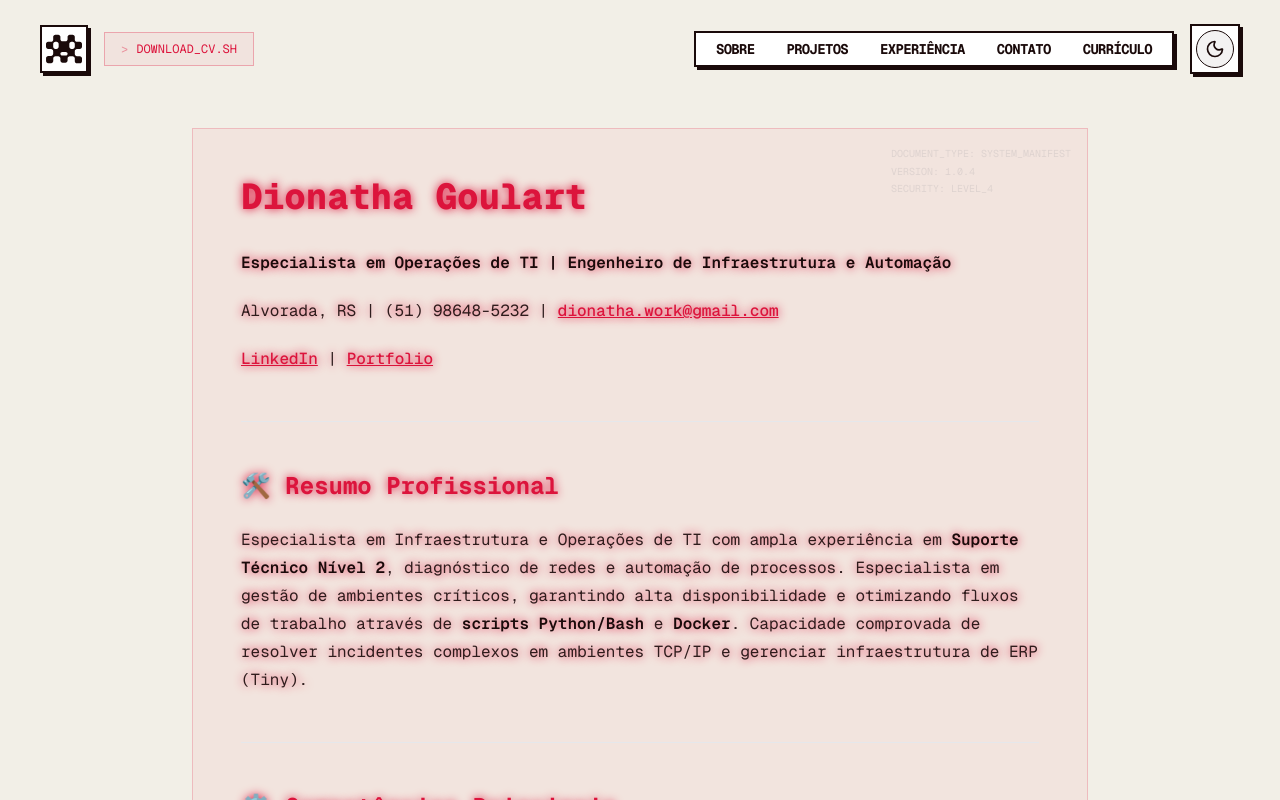
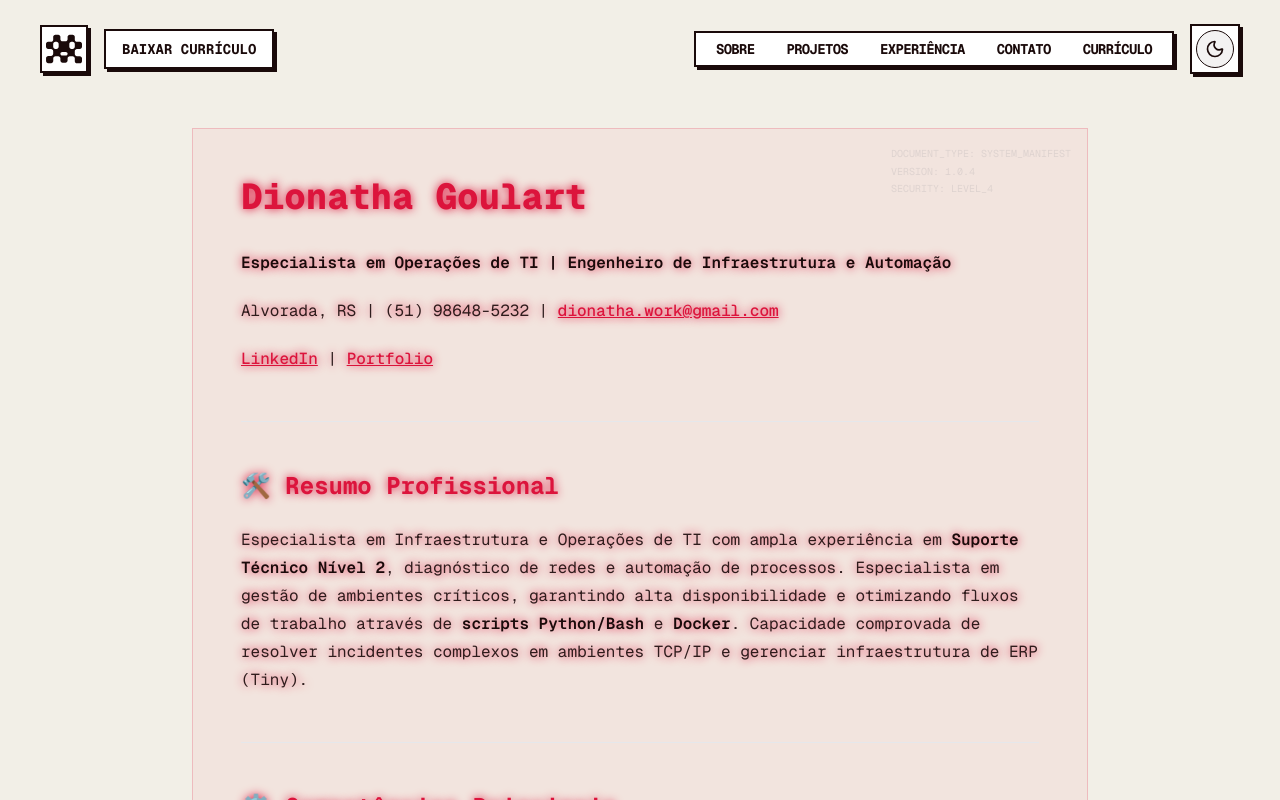
Before and after one commit to DionathaGoulart/Portfolio, a Next.js app: page /ti/cv in a window 1280 px wide. Shown: the top 800 px of the page. Built offline with nearby package versions, Linux system fonts and the light colour scheme.

Commit message:
fix(header/ti): restore original retro style for TI header and print button

```diff
--- a/src/components/shared/PrintButton.tsx
+++ b/src/components/shared/PrintButton.tsx
@@ -56,19 +56,23 @@ export function PrintButton({
           "uppercase transition-all duration-200 disabled:opacity-50 cursor-pointer flex items-center gap-2 group",
           isDev
             ? "border border-accent/30 bg-accent/5 px-3 py-1.5 md:px-4 md:py-2 text-accent hover:bg-accent hover:text-white text-[10px] md:text-xs font-mono"
-            : "border border-accent/40 bg-accent/10 text-accent px-4 py-2 rounded hover:bg-accent hover:text-white font-black tracking-widest text-sm",
+            : "retro-border bg-card px-4 py-2 retro-shadow-sm font-bold text-sm hover:bg-accent hover:text-white",
         )}
       >
         {isGenerating ? (
           <span className="animate-pulse">
-            {isDev ? "_EXECUTING..." : "GERANDO..."}
+            {isDev ? "_EXECUTING..." : "Gerando..."}
           </span>
         ) : (
           <>
-            {isDev && (
-              <span className="opacity-40 group-hover:opacity-100">{">"}</span>
+            {isDev ? (
+              <>
+                <span className="opacity-40 group-hover:opacity-100">{">"}</span>
+                <span>DOWNLOAD_CV.SH</span>
+              </>
+            ) : (
+              <span>Baixar Currículo</span>
             )}
-            <span>{isDev ? "DOWNLOAD_CV.SH" : "[BAIXAR_CV]"}</span>
           </>
         )}
       </button>
--- a/src/components/ti/Header.tsx
+++ b/src/components/ti/Header.tsx
@@ -77,7 +77,7 @@ export function Header({ cvContent }: { cvContent?: string }) {
 
           {isCV && (
             <div className="hidden sm:block">
-              <PrintButton persona="DEV" content={cvContent} />
+              <PrintButton persona="TI" content={cvContent} />
             </div>
           )}
         </div>
```
